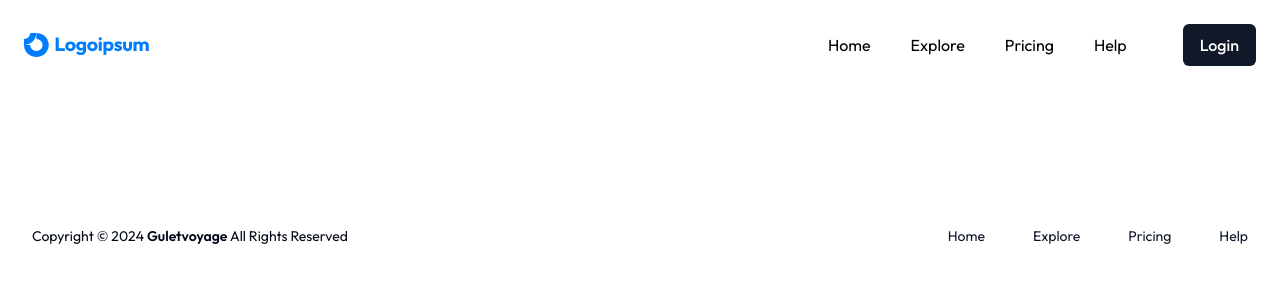
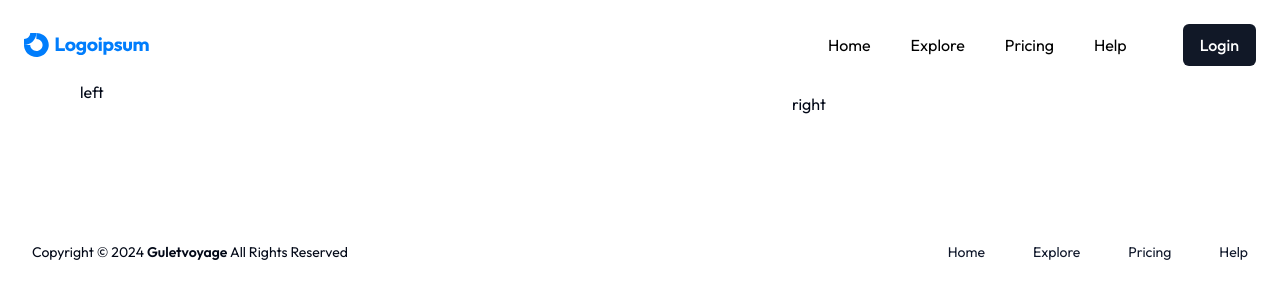
Before and after one commit to adebisiii/cabin-charter-next, a Next.js app: page /tour-detail/1 in a window 1280 px wide. Shown: the top 300 px of the page. Built offline with nearby package versions, Linux system fonts and the light colour scheme.

Commit message:
tour detail carousel

```diff
--- a/app/tour-detail/[slug]/page.tsx
+++ b/app/tour-detail/[slug]/page.tsx
@@ -1,10 +1,15 @@
 const TourDetail = () => {
   return (
-    <div className="max-w-2xl mx-auto py-16 px-4 sm:py-24 sm:px-6 lg:max-w-7xl lg:px-8">
-        <div className="lg:grid lg:grid-cols-2 lg:gap-x-8 lg:items-start">
-
+    <main className="w-full md:py-20">
+      <div className="w-full max-w-[1280px] px-5 md:px-10 mx-auto">
+        <div className="flex flex-col lg:flex-row md:px-10 gap-[50px] lg:gap-[100px]">
+          <div className="w-full md:w-auto flex-[1.5] max-w-[500px] lg:max-w-full mx-auto lg:mx-0">
+            left
+          </div>
+          <div className="flex-1 py-3">right</div>
         </div>
-    </div>
+      </div>
+    </main>
   )
 }
 
```
Also changed, not shown: components/TourDetailCarousel.tsx (added).
